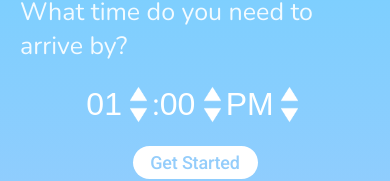
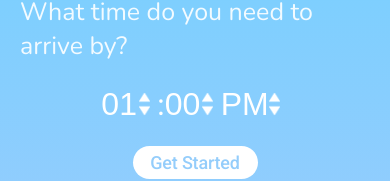
Before and after one commit to vhluu/bee-on-time, a React (Create React App) app: page / in a window 390 px wide. Shown: the part 371-552 px from the top of the page. Built offline with nearby package versions, Linux system fonts and the light colour scheme.

Commit message:
arrow mobile style update

```diff
--- a/src/App.css
+++ b/src/App.css
@@ -348,11 +348,11 @@ main {
   border: 0;
   -webkit-appearance:none;
   -moz-appearance:none;
-  padding-right: 30px;
+  padding-right: 20px;
   background-image: url(/arrows.png);
   background-repeat: no-repeat;
-  background-position: center right 10%;
-  background-size: 17px;
+  background-position: center right 16%;
+  background-size: 11px;
 }
 
 /* IE 11*/
@@ -431,6 +431,14 @@ input[type="number"] {
 
   .time-input select, #time-divider {
     font-size: 40px;
+  }
+
+  .time-input select {
+    padding-right: 30px;
+    background-image: url(/arrows.png);
+    background-repeat: no-repeat;
+    background-position: center right 10%;
+    background-size: 17px;
   }
 }
 
```
